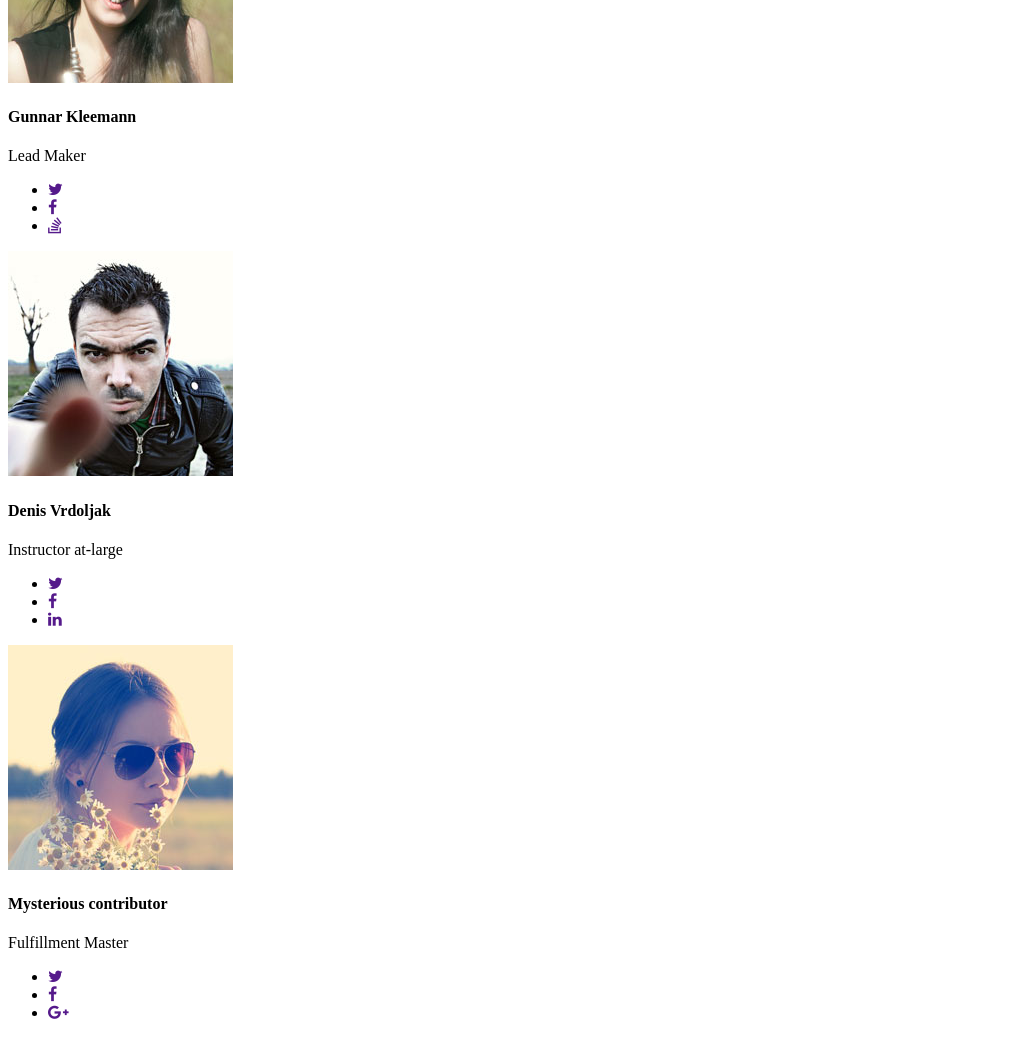
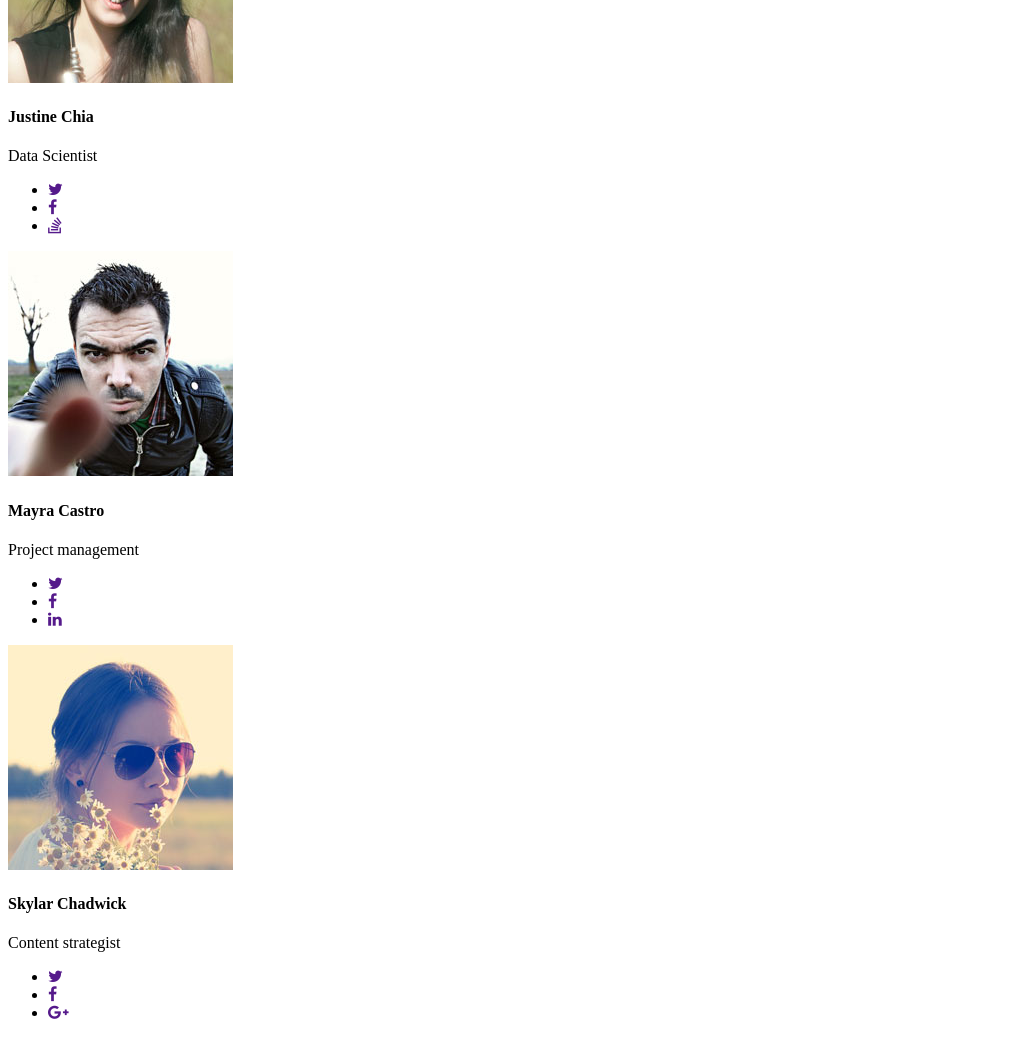
Before and after one commit to austin-capital-data/austin-capital-data.github.io, a Jekyll site: the page built from index.html, in a window 1280 px wide and 1400 px high, scrolled down 5376 px. Shown: the part 152-1190 px from the top of the window, without its empty margins (0-1031 px from the left). Built offline with Jekyll 4.4.1, drawn with Linux system fonts in a browser that asks for light colours; some web fonts are replaced; some of the changed text lies outside the part shown.

Commit message:
Updated header and team descriptions

```diff
--- a/_config.yml
+++ b/_config.yml
@@ -9,9 +9,9 @@ description: "A place for people to discuss thier creations"
 
 # Team names, titles and social links
 people:
-- name: Gunnar Kleemann
+- name: Justine Chia
   pic: 1
-  position: Lead Maker
+  position: Data Scientist
   social:
     - title: twitter
       url: #
@@ -20,9 +20,9 @@ people:
     - title: stack-overflow
       url: #
 
-- name: Denis Vrdoljak
+- name: Mayra Castro
   pic: 2
-  position: Instructor at-large
+  position: Project management
   social:
     - title: twitter
       url: #
@@ -31,9 +31,9 @@ people:
     - title: linkedin
       url: #
 
-- name: Mysterious contributor
+- name: Skylar Chadwick
   pic: 3
-  position: Fulfillment Master
+  position: Content strategist
   social:
     - title: twitter
       url: #
@@ -57,8 +57,8 @@ social:
 
 # Postal address (add as many lines as necessary)
 address:
-  - line: 3481 Melrose Place
-  - line: Beverly Hills, CA 90210
+  - line: 9701 Dessau Rd #304
+  - line: Austin, TX 78754
 
 # Build settings
 markdown: kramdown
--- a/_includes/header.html
+++ b/_includes/header.html
@@ -44,8 +44,8 @@
     <header>
         <div class="container">
             <div class="intro-text">
-                <div class="intro-lead-in">Data science for people.</div>
                 <div class="intro-heading">AUSTIN CAPITAL DATA</div>
+                <div class="intro-sub-heading">Data science for people everywhere.</div>
                 <a href="#services" class="page-scroll btn btn-xl">Tell Me More</a>
             </div>
         </div>
```
